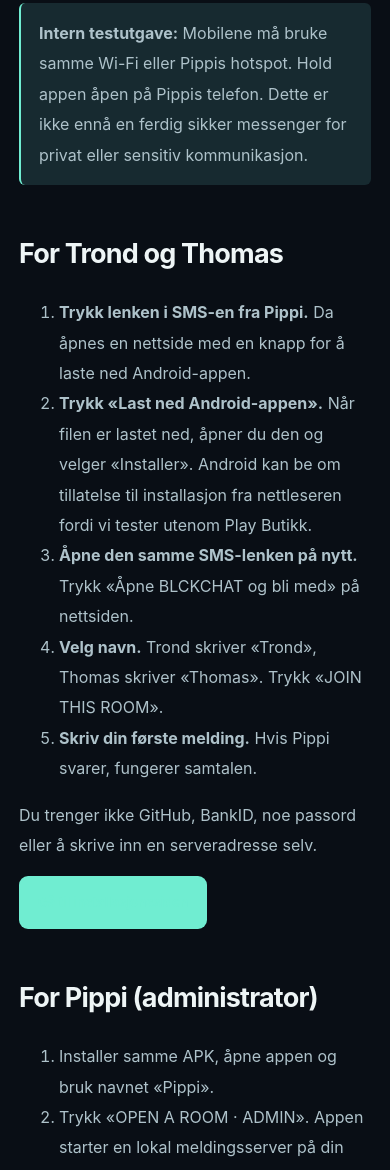
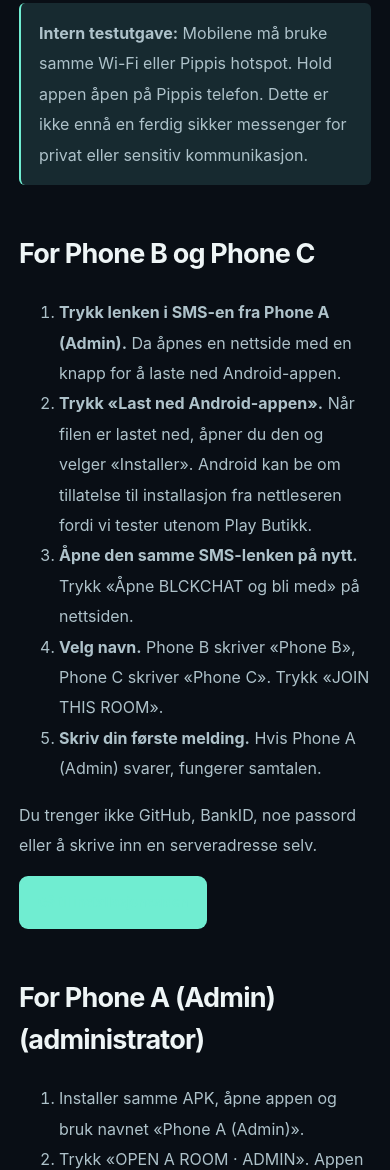
Before and after one commit to bspippi1337/blckchat, a plain HTML site: page site/guide.html in a window 390 px wide. Shown: the part 506-1676 px from the top of the page. Drawn offline with Linux system fonts and the light colour scheme.

Commit message:
privacy: replace personal names with anonymous phone-role labels

```diff
--- a/site/guide.html
+++ b/site/guide.html
@@ -8,25 +8,25 @@
 <main class="doc shell">
 <p class="kicker">ENKEL BRUKSANVISNING / ANDROID</p>
 <h1>Én app. Tre telefoner. En samtale.</h1>
-<p>BLCKCHAT er laget for at du skal slippe å forstå teknikken som ligger bak. Pippi oppretter rommet. Trond og Thomas får SMS. Så skriver dere til hverandre.</p>
+<p>BLCKCHAT er laget for at du skal slippe å forstå teknikken som ligger bak. Phone A (Admin) oppretter rommet. Phone B og Phone C får SMS. Så skriver dere til hverandre.</p>
 <p class="notice"><strong>Intern testutgave:</strong> Mobilene må bruke samme Wi-Fi eller Pippis hotspot. Hold appen åpen på Pippis telefon. Dette er ikke ennå en ferdig sikker messenger for privat eller sensitiv kommunikasjon.</p>
-<h2>For Trond og Thomas</h2>
+<h2>For Phone B og Phone C</h2>
 <ol>
-<li><strong>Trykk lenken i SMS-en fra Pippi.</strong> Da åpnes en nettside med en knapp for å laste ned Android-appen.</li>
+<li><strong>Trykk lenken i SMS-en fra Phone A (Admin).</strong> Da åpnes en nettside med en knapp for å laste ned Android-appen.</li>
 <li><strong>Trykk «Last ned Android-appen».</strong> Når filen er lastet ned, åpner du den og velger «Installer». Android kan be om tillatelse til installasjon fra nettleseren fordi vi tester utenom Play Butikk.</li>
 <li><strong>Åpne den samme SMS-lenken på nytt.</strong> Trykk «Åpne BLCKCHAT og bli med» på nettsiden.</li>
-<li><strong>Velg navn.</strong> Trond skriver «Trond», Thomas skriver «Thomas». Trykk «JOIN THIS ROOM».</li>
-<li><strong>Skriv din første melding.</strong> Hvis Pippi svarer, fungerer samtalen.</li>
+<li><strong>Velg navn.</strong> Phone B skriver «Phone B», Phone C skriver «Phone C». Trykk «JOIN THIS ROOM».</li>
+<li><strong>Skriv din første melding.</strong> Hvis Phone A (Admin) svarer, fungerer samtalen.</li>
 </ol>
 <p>Du trenger ikke GitHub, BankID, noe passord eller å skrive inn en serveradresse selv.</p>
 <p><a class="button primary" href="join.html">Gå til installasjonssiden</a></p>
-<h2>For Pippi (administrator)</h2>
+<h2>For Phone A (Admin) (administrator)</h2>
 <ol>
-<li>Installer samme APK, åpne appen og bruk navnet «Pippi».</li>
+<li>Installer samme APK, åpne appen og bruk navnet «Phone A (Admin)».</li>
 <li>Trykk «OPEN A ROOM · ADMIN». Appen starter en lokal meldingsserver på din telefon.</li>
 <li>Sjekk at telefonen viser tilkobling og en lokal Wi-Fi-adresse.</li>
 <li>Skriv Tronds mobilnummer med landskode, for eksempel <code>+47...</code>, og trykk «CREATE INVITE &amp; OPEN SMS». Kontroller og send SMS-en fra telefonens vanlige SMS-app.</li>
-<li>Gjenta for Thomas. Hver mottaker får sin egen invitasjonslenke som bare kan brukes én gang.</li>
+<li>Gjenta for Phone C. Hver mottaker får sin egen invitasjonslenke som bare kan brukes én gang.</li>
 <li>Hold rommet åpent og telefonen våken så lenge gruppen tester.</li>
 </ol>
 <h2>Hvis det stopper opp</h2>
```
